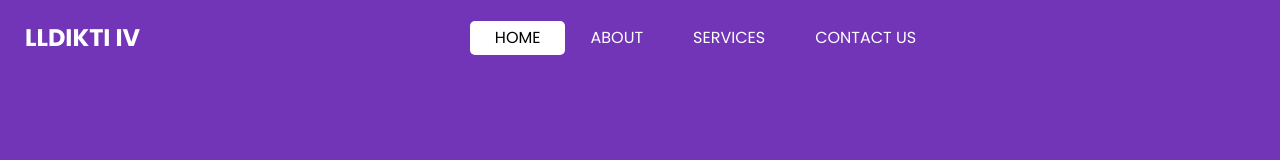
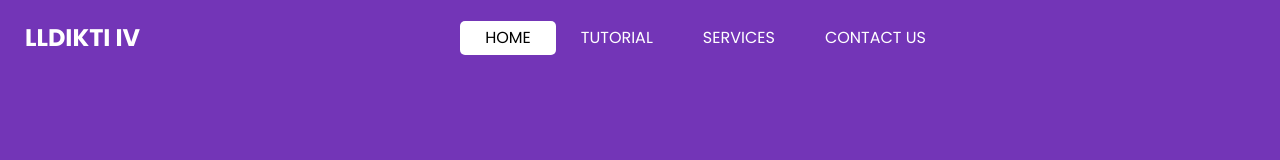
Before and after one commit to haryadi14/portofolio, a plain HTML site: page index.html in a window 1280 px wide. Shown: the top 160 px of the page. Drawn offline with nearby package versions, Linux system fonts and the light colour scheme; some packages are replaced by stand-ins of ours.

Commit message:
add tutor

```diff
--- a/index.html
+++ b/index.html
@@ -51,7 +51,7 @@
                 <a class="nav-link" href="index.html">Home <span class="sr-only">(current)</span></a>
               </li>
               <li class="nav-item">
-                <a class="nav-link" href="about.html"> About</a>
+                <a class="nav-link" href="about.html"> Tutorial</a>
               </li>
               <li class="nav-item">
                 <a class="nav-link" href="service.html">Services</a>
```
